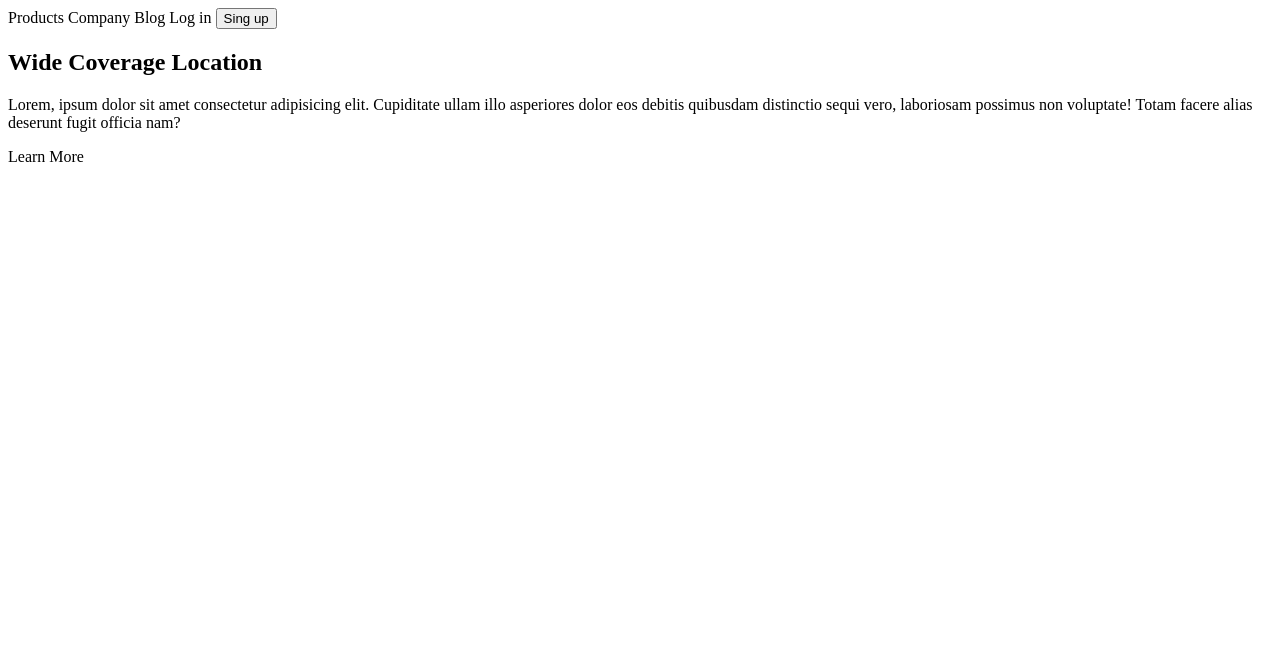
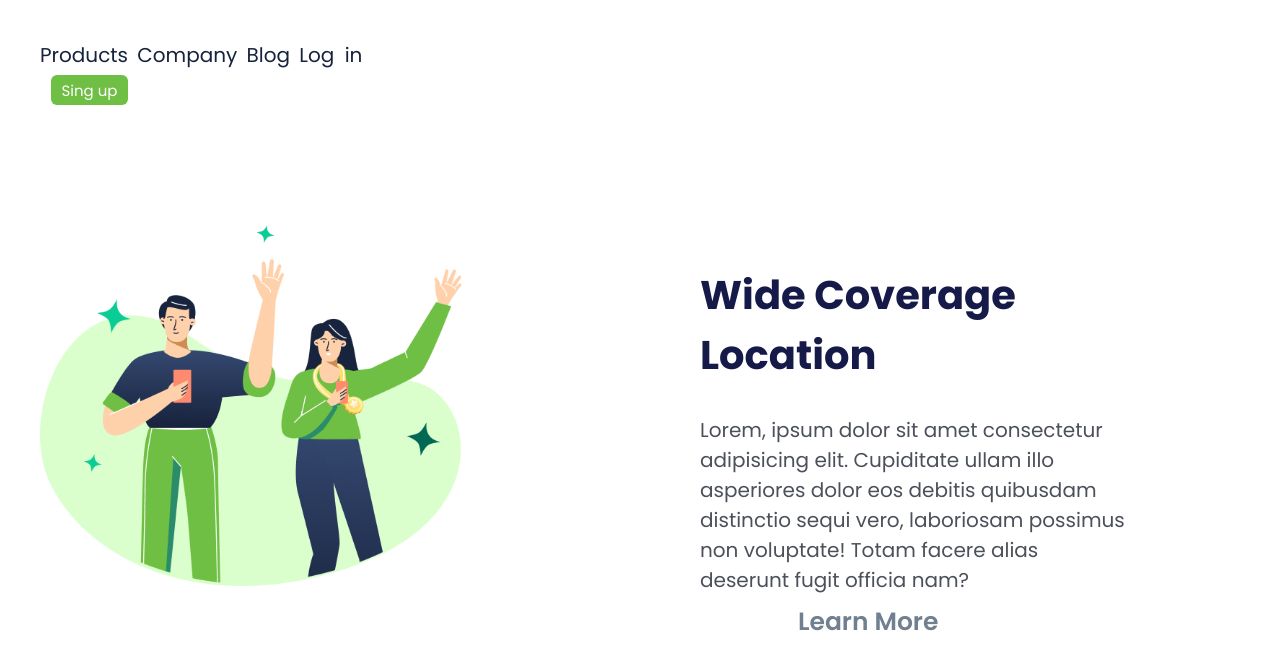
Before and after one commit to PauloCesar08/Primeiro-projeto-responsividade, a plain HTML site: page index.html in a window 1280 px wide. Drawn offline with Linux system fonts and the light colour scheme.

Commit message:
Adicionando imagens no assets e alterando informações do código

```diff
--- a/index.html
+++ b/index.html
@@ -4,7 +4,7 @@
     <meta charset="UTF-8">
     <meta name="viewport" content="width=device-width, initial-scale=1.0">
     <title>Aula Git</title>
-    <link rel="stylesheet" href="Desafio 2,1.css">
+    <link rel="stylesheet" href="style.css">
     <link rel="preconnect" href="https://fonts.googleapis.com">
     <link rel="preconnect" href="https://fonts.gstatic.com" crossorigin>
     <link href="https://fonts.googleapis.com/css2?family=Poppins:ital,wght@0,100;0,200;0,300;0,400;0,500;0,600;0,700;0,800;0,900;1,100;1,200;1,300;1,400;1,500;1,600;1,700;1,800;1,900&display=swap" rel="stylesheet">
@@ -25,7 +25,7 @@
 </section>
 
 <div>
-    <img src="./img/Desafio.css.png" alt="">
+    <img src="./assets/Desafio.css.png" alt="">
 </div>
 </body>
 </html>
--- a/style.css
+++ b/style.css
@@ -3,6 +3,7 @@
     padding: 0;
     box-sizing: border-box;
     font-family: "Poppins", sans-serif;
+    max-width:430px;
 }
 
 nav {
@@ -114,6 +115,7 @@ div {
 @media all and (min-width: 440px) {
     div {
         position: absolute;
+        margin-left: 40px;
         margin-top: 120px;
     }
 }
```
Also changed, not shown: assets/Layout-PC.png (added), assets/Layout-Smartphone.png (added).
